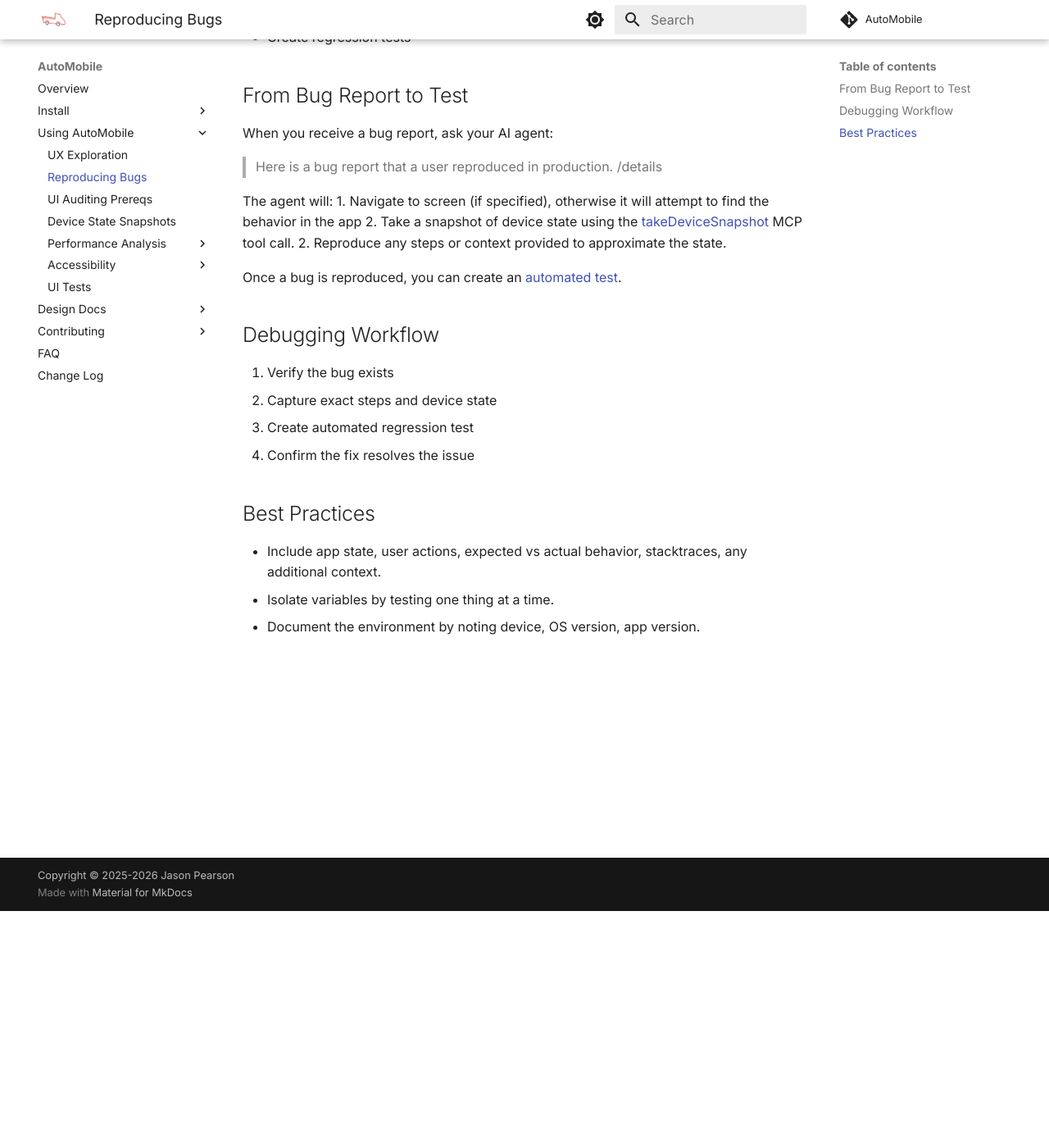
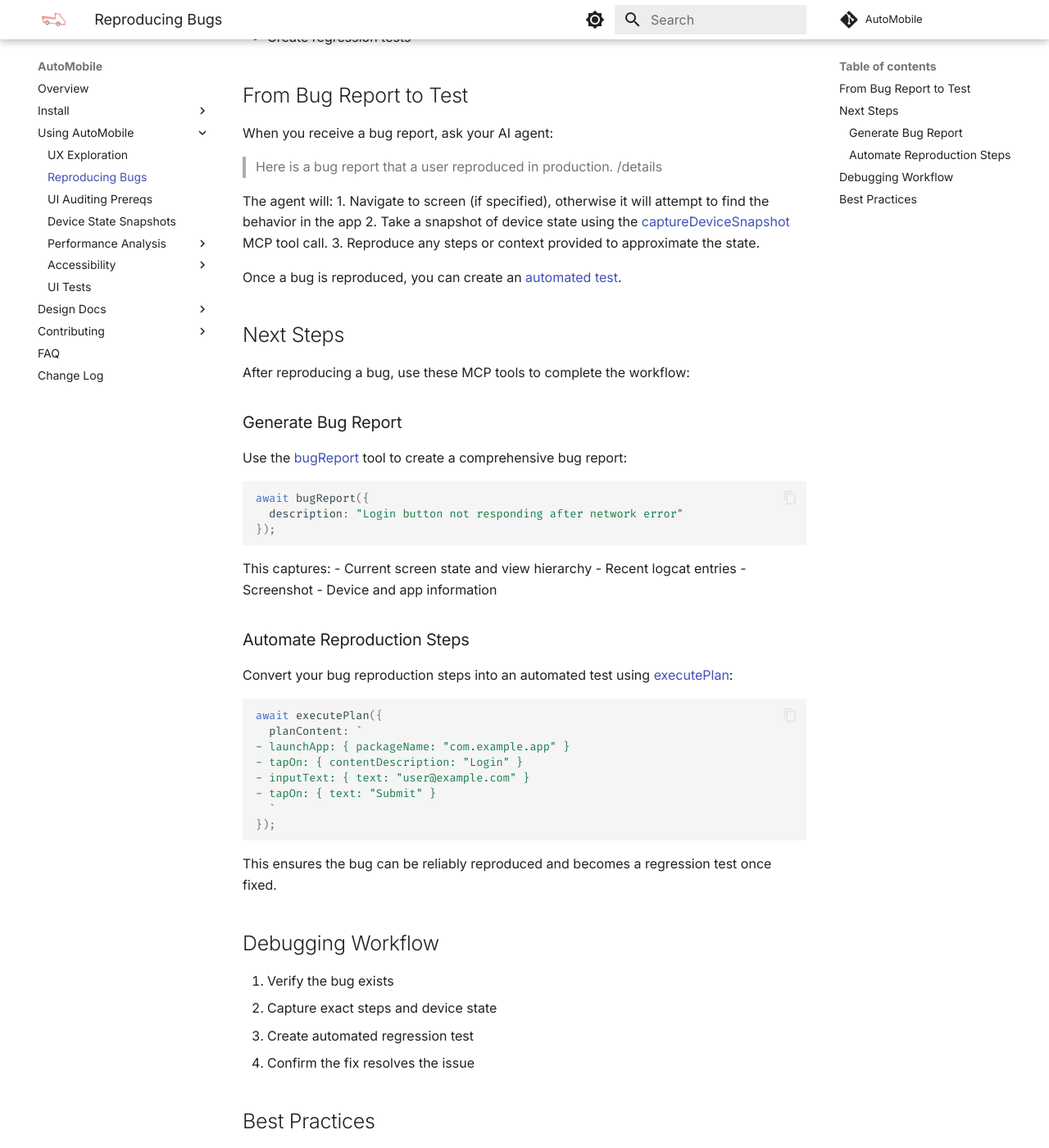
Before and after one commit to zillow/auto-mobile, an MkDocs documentation site: the page built from docs/using/reproducting-bugs.md, in a window 1280 px wide and 1400 px high, scrolled down 289 px. Shown: the whole window at 82% size. Built offline with MkDocs 1.6.1 and Material for MkDocs 9.7.7, drawn with Linux system fonts in a browser that asks for light colours; comment, search, counter and statistics services are not loaded.

Commit message:
Clarify bug reproduction doc with snapshot and MCP action links (#424)
Fixes #345

Changes:
- Fix tool name from takeDeviceSnapshot to captureDeviceSnapshot
- Add link to snapshot documentation (docs/features/snapshots.md)
- Add "Next Steps" section with bugReport and executePlan tools
- Provide code examples for bug report generation and test automation
- Fix duplicate step numbering in workflow

This completes the bug reproduction workflow by showing users how to
generate comprehensive bug reports and automate reproduction steps.

Co-authored-by: Claude Sonnet 4.5 <noreply@anthropic.com>

````diff
--- a/docs/using/reproducting-bugs.md
+++ b/docs/using/reproducting-bugs.md
@@ -15,10 +15,47 @@ When you receive a bug report, ask your AI agent:
 
 The agent will:
 1. Navigate to screen (if specified), otherwise it will attempt to find the behavior in the app
-2. Take a snapshot of device state using the [takeDeviceSnapshot]() MCP tool call.
-2. Reproduce any steps or context provided to approximate the state.
+2. Take a snapshot of device state using the [captureDeviceSnapshot](../features/snapshots.md#capturedevicesnapshot) MCP tool call.
+3. Reproduce any steps or context provided to approximate the state.
 
 Once a bug is reproduced, you can create an [automated test](ui-tests.md).
+
+## Next Steps
+
+After reproducing a bug, use these MCP tools to complete the workflow:
+
+### Generate Bug Report
+
+Use the [bugReport](../design-docs/mcp/actions.md#testing--debugging) tool to create a comprehensive bug report:
+
+```javascript
+await bugReport({
+  description: "Login button not responding after network error"
+});
+```
+
+This captures:
+- Current screen state and view hierarchy
+- Recent logcat entries
+- Screenshot
+- Device and app information
+
+### Automate Reproduction Steps
+
+Convert your bug reproduction steps into an automated test using [executePlan](../design-docs/mcp/actions.md#testing--debugging):
+
+```javascript
+await executePlan({
+  planContent: `
+- launchApp: { packageName: "com.example.app" }
+- tapOn: { contentDescription: "Login" }
+- inputText: { text: "user@example.com" }
+- tapOn: { text: "Submit" }
+  `
+});
+```
+
+This ensures the bug can be reliably reproduced and becomes a regression test once fixed.
 
 ## Debugging Workflow
 
````
